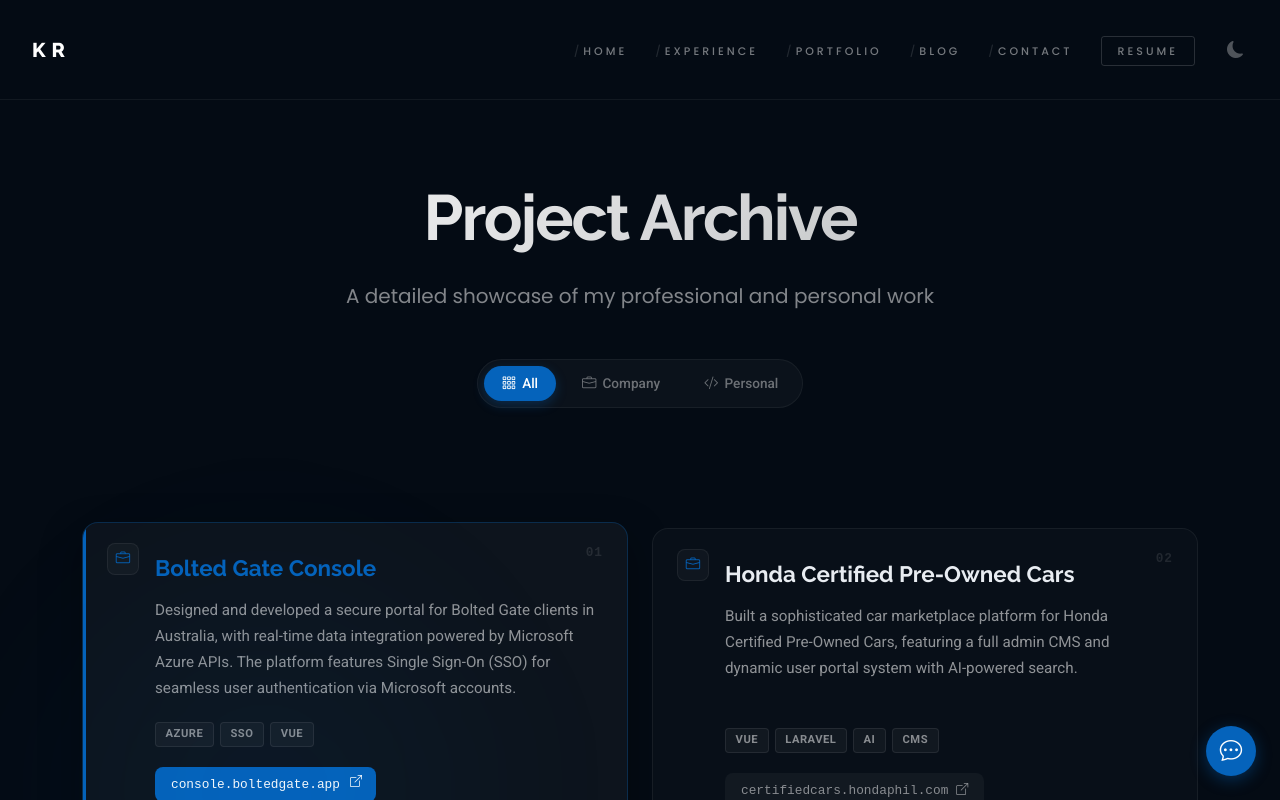
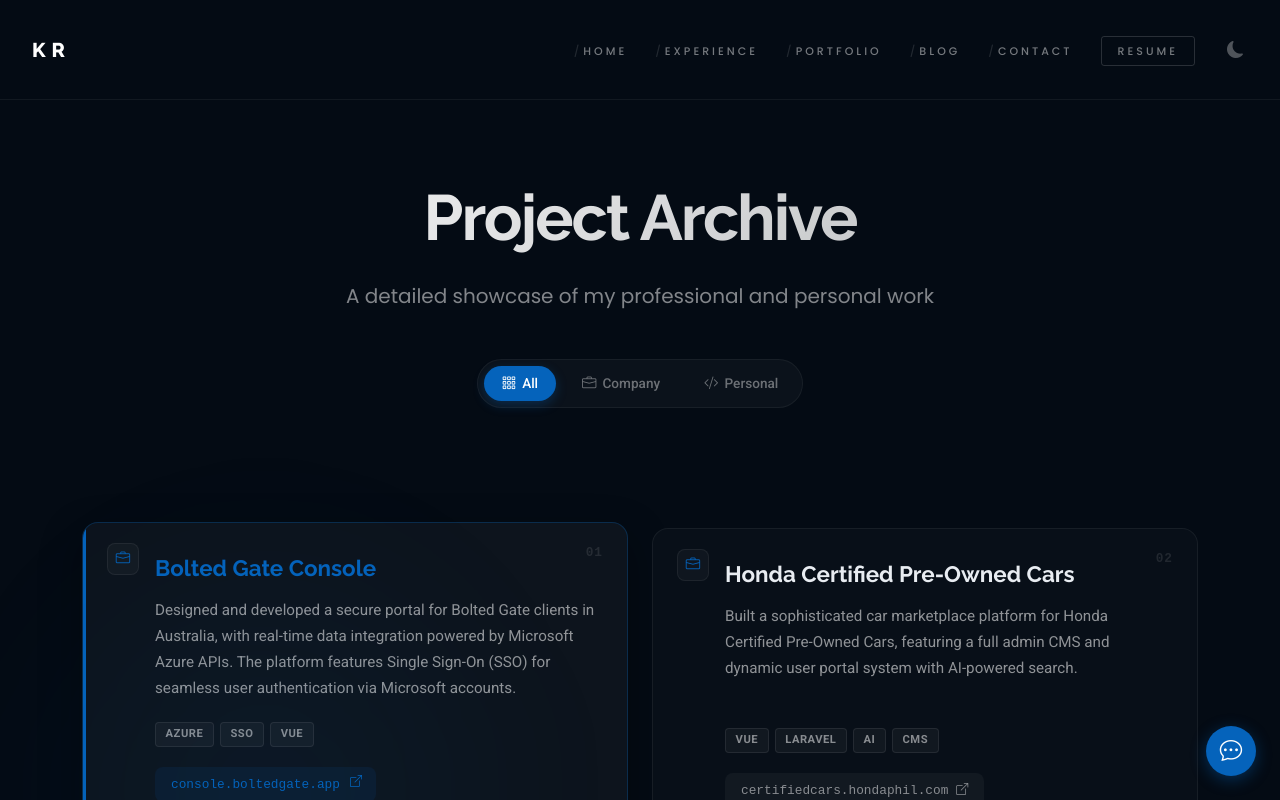
Before and after one commit to Karllouise-code/karlrito-portfolio, a Vue app: page /all-projects in a window 1280 px wide. In both pictures the pointer is over the link "console.boltedgate.app". Shown: the top 800 px of the page. Built offline with nearby package versions, Linux system fonts and the light colour scheme.

Commit message:
style: update project link colors for improved visibility and consistency

```diff
--- a/src/components/PortfolioSection.vue
+++ b/src/components/PortfolioSection.vue
@@ -108,8 +108,8 @@
     }
 
     .project-link {
-      color: #fff;
-      background: var(--accent-color);
+      color: var(--accent-color);
+      background: rgba(var(--accent-color-rgb), 0.1);
     }
   }
 }
--- a/src/views/AllProjects.vue
+++ b/src/views/AllProjects.vue
@@ -212,8 +212,8 @@
     .project-title { color: var(--card-accent); }
 
     .project-link {
-      color: #fff;
-      background: var(--card-accent);
+      color: var(--card-accent);
+      background: rgba(var(--card-accent-rgb), 0.1);
     }
   }
 }
```
